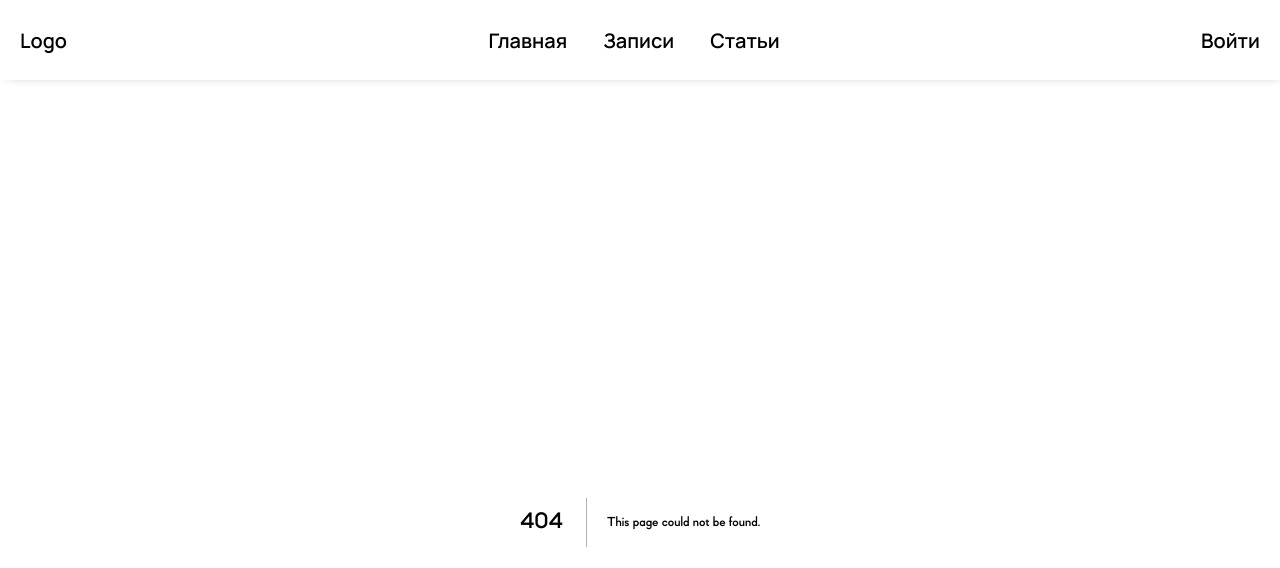
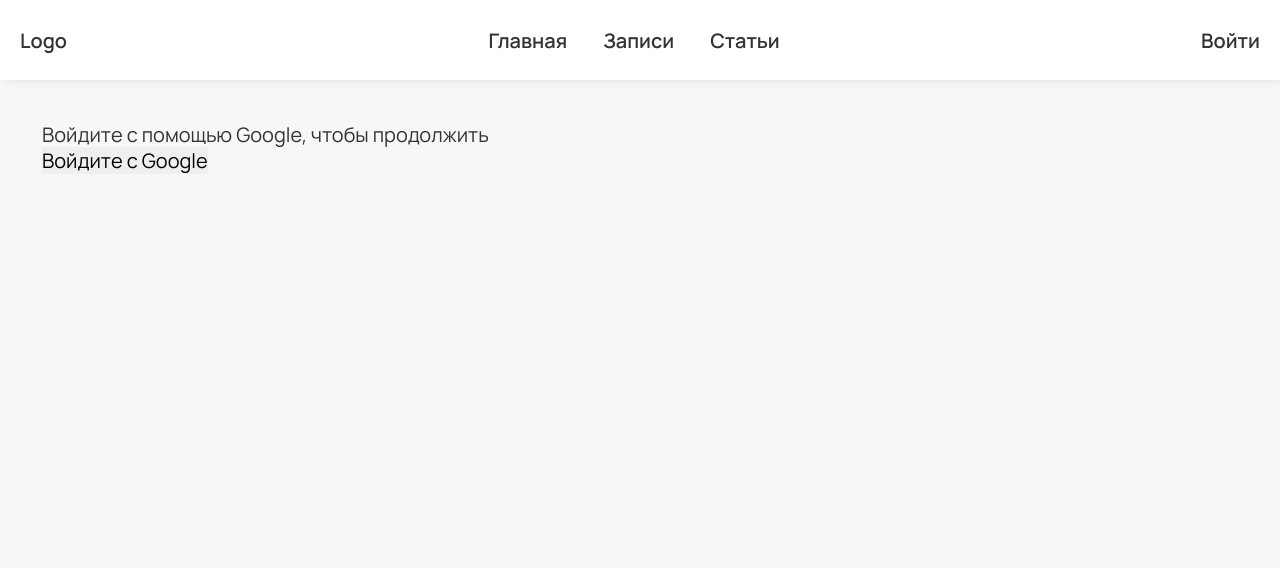
Before and after one commit to becasualle/softskillz-firebase, a Next.js app: page /login in a window 1280 px wide. Before the commit this address had no page. Shown: the top 568 px of the page. Built offline with nearby package versions, Linux system fonts and the light colour scheme; no server answers.

Commit message:
added firebase, global useContext and empty pages for login and create-note

```diff
--- a/package.json
+++ b/package.json
@@ -10,6 +10,7 @@
   "dependencies": {
     "@reduxjs/toolkit": "^1.3.6",
     "axios": "^0.27.2",
+    "firebase": "^9.9.4",
     "next": "latest",
     "react": "^18.1.0",
     "react-dom": "^18.1.0",
--- /dev/null
+++ b/src/context.tsx
@@ -0,0 +1,19 @@
+import React, { useContext, createContext, useState } from "react";
+
+const AppContext = createContext(null);
+
+interface Props {
+    children: React.ReactNode
+}
+
+const AppProvider = ({ children }: Props) => {
+    const [isAuth, setIsAuth] = useState(false);
+    return (
+        <AppContext.Provider value={{ isAuth, setIsAuth }}>
+            {children}
+        </AppContext.Provider>
+    )
+}
+
+export const useGlobalContext = () => useContext(AppContext);
+export { AppContext, AppProvider }
--- /dev/null
+++ b/src/firebase-config.ts
@@ -0,0 +1,27 @@
+// Import the functions you need from the SDKs you need
+import { initializeApp } from "firebase/app";
+import { getAnalytics } from "firebase/analytics";
+import { getFirestore } from "firebase/firestore";
+import { getAuth, GoogleAuthProvider } from "firebase/auth";
+// TODO: Add SDKs for Firebase products that you want to use
+// https://firebase.google.com/docs/web/setup#available-libraries
+
+// Your web app's Firebase configuration
+// For Firebase JS SDK v7.20.0 and later, measurementId is optional
+const firebaseConfig = {
+  apiKey: process.env.NEXT_PUBLIC_FIREBASE_KEY,
+  authDomain: process.env.NEXT_PUBLIC_FIREBASE_DOMAIN,
+  projectId: process.env.NEXT_PUBLIC_FIREBASE_PROJECT_ID,
+  storageBucket: process.env.NEXT_PUBLIC_FIREBASE_STORAGE_BUCKET,
+  messagingSenderId: process.env.NEXT_PUBLIC_FIREBASE_SENDER_ID,
+  appId: process.env.NEXT_PUBLIC_FIREBASE_APP_ID,
+  measurementId: process.env.NEXT_PUBLIC_FIREBASE_MEASUREMENT_ID,
+};
+
+// Initialize Firebase
+const app = initializeApp(firebaseConfig);
+// const analytics = getAnalytics(app);
+
+export const db = getFirestore(app);
+export const auth = getAuth(app);
+export const provider = new GoogleAuthProvider();
--- a/src/layout/header/Header.tsx
+++ b/src/layout/header/Header.tsx
@@ -14,10 +14,10 @@ const Header: React.FC = () => {
                 <Link href="/" >
                     <a className={styles.link}>Главная</a>
                 </Link>
-                <Link href="/posts" ><a className={styles.link}>Записи</a></Link>
+                <Link href="/notes" ><a className={styles.link}>Записи</a></Link>
                 <Link href="/articles" ><a className={styles.link}>Статьи</a></Link>
             </div>
-            <Link href="/sign-in" className={`${styles.auth} ${styles.link}`}><a className={styles.link}>Войти</a></Link>
+            <Link href="/login" className={`${styles.auth} ${styles.link}`}><a className={styles.link}>Войти</a></Link>
         </nav >
     )
 }
--- a/src/pages/_app.tsx
+++ b/src/pages/_app.tsx
@@ -1,6 +1,7 @@
 import '../assets/styles/main.scss'
 
 import { Provider } from 'react-redux'
+import { AppProvider } from '../context';
 import type { AppProps } from 'next/app'
 import store from '../app/store';
 import Header from '../layout/header/Header';
@@ -8,10 +9,12 @@ import Header from '../layout/header/Header';
 export default function MyApp({ Component, pageProps }: AppProps) {
   return (
     <Provider store={store}>
-      <Header />
-      <main className="wrapper">
-        <Component {...pageProps} />
-      </main>
+      <AppProvider>
+        <Header />
+        <main className="wrapper">
+          <Component {...pageProps} />
+        </main>
+      </AppProvider>
     </Provider>
   )
 }
--- /dev/null
+++ b/src/pages/login.tsx
@@ -0,0 +1,26 @@
+import { NextPage } from 'next'
+import React from 'react'
+import { auth, provider } from "../firebase-config";
+import { signInWithPopup } from 'firebase/auth';
+import { useGlobalContext } from '../context';
+
+interface Props {
+
+}
+
+const Login: NextPage = () => {
+    const { isAuth, setIsAuth } = useGlobalContext();
+    const signInWithGoogle = () => {
+        signInWithPopup(auth, provider).then((result) => {
+
+        })
+    }
+    return (
+        <div className="login">
+            <p>Войдите с помощью Google, чтобы продолжить</p>
+            <button className='login-btn'>Войдите с Google</button>
+        </div>
+    )
+}
+
+export default Login
```
Also changed, not shown: src/pages/notes/create-note.tsx (added, +14 -0 lines), src/pages/notes/index.tsx (renamed from src/pages/posts.tsx, +6 -6 lines), 2 other files (tests, documents, lock files or other folders).
